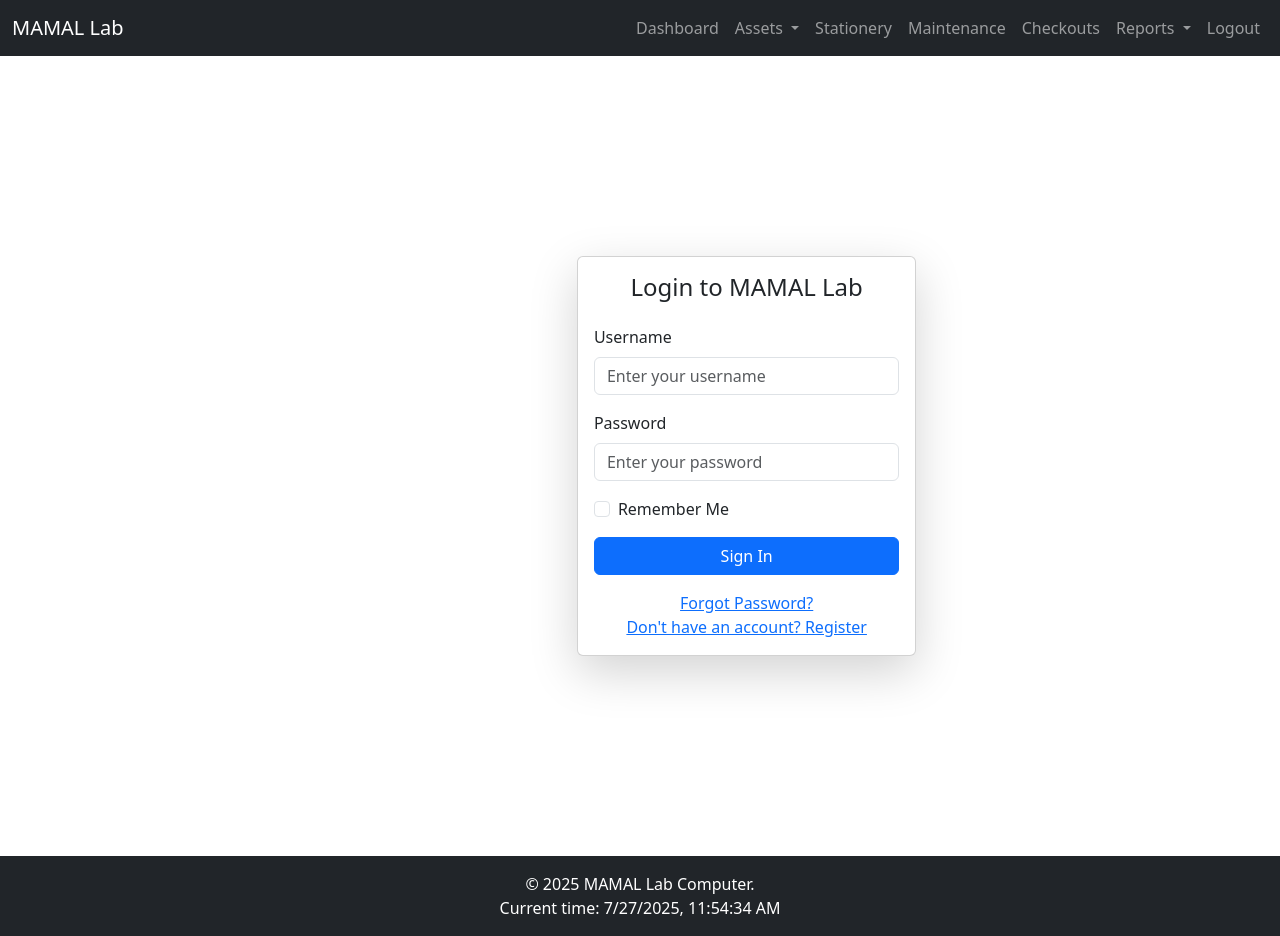
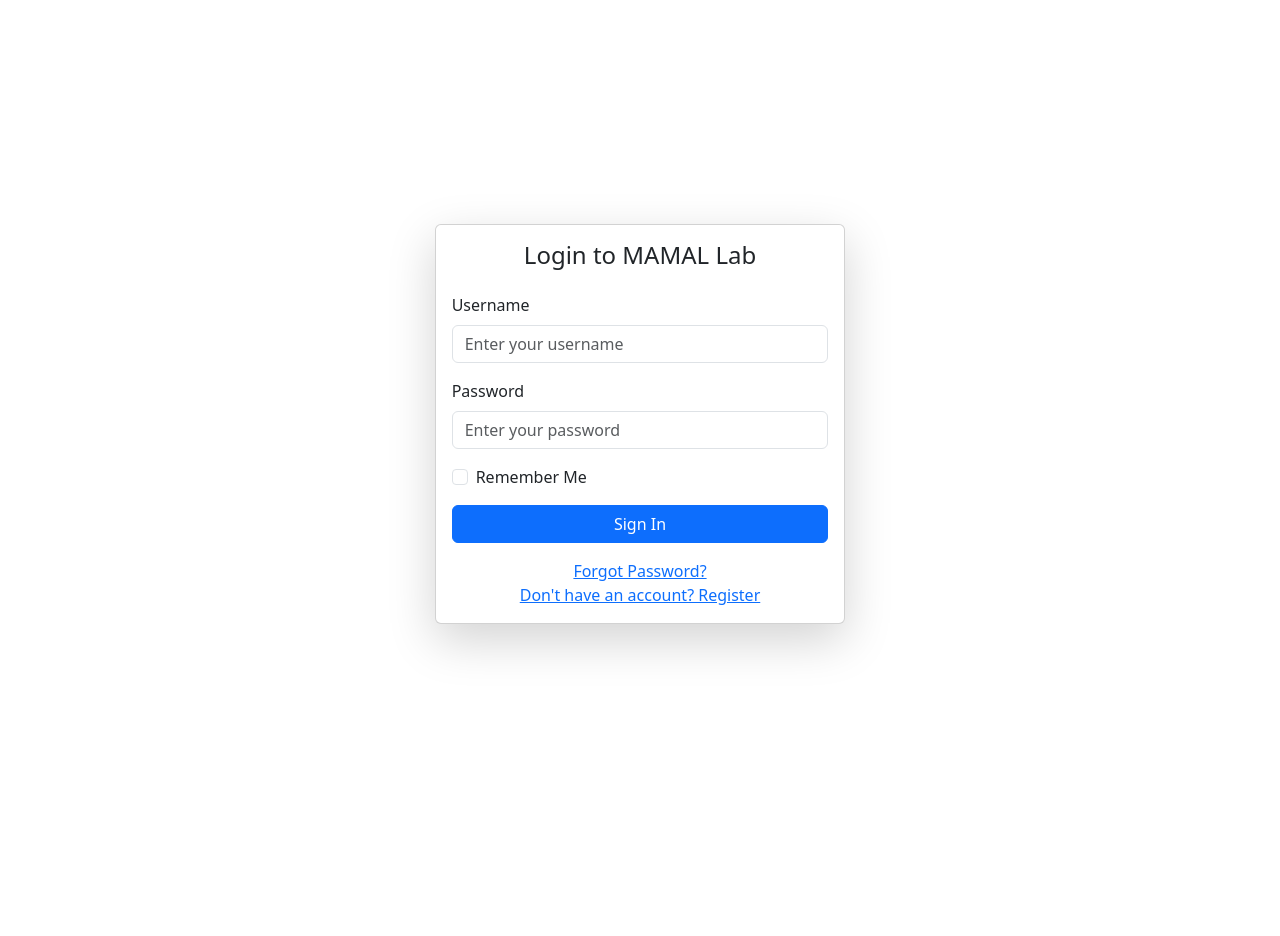
Before and after one commit to Nyakwar-Orera/mamal-inventory-system, a Flask app: a page that uses app/templates/layouts/base.html in a window 1280 px wide. After the commit the page ends 653 px from the top, so only its background shows below. Run offline with Flask 3, Linux system fonts and the light colour scheme.

Commit message:
Update base.html

```diff
--- a/app/templates/layouts/base.html
+++ b/app/templates/layouts/base.html
@@ -2,17 +2,20 @@
 <html lang="en">
 
 <head>
-    <meta charset="UTF-8">
-    <meta name="viewport" content="width=device-width, initial-scale=1.0">
+    <meta charset="UTF-8" />
+    <meta name="viewport" content="width=device-width, initial-scale=1" />
     <title>{% block title %}MAMAL Lab Inventory System{% endblock %}</title>
-    <link href="https://cdn.jsdelivr.net/npm/bootstrap@5.3.0/dist/css/bootstrap.min.css" rel="stylesheet">
-    <link rel="stylesheet" href="https://cdn.jsdelivr.net/npm/bootstrap-icons@1.10.5/font/bootstrap-icons.css">
-    <link rel="stylesheet" href="{{ url_for('static', filename='css/styles.css') }}">
+    <link href="https://cdn.jsdelivr.net/npm/bootstrap@5.3.0/dist/css/bootstrap.min.css" rel="stylesheet" />
+    <link rel="stylesheet" href="https://cdn.jsdelivr.net/npm/bootstrap-icons@1.10.5/font/bootstrap-icons.css" />
+    <link rel="stylesheet" href="{{ url_for('static', filename='css/styles.css') }}" />
     {% block styles %}{% endblock %}
 </head>
 
 <body class="d-flex flex-column min-vh-100">
 
+{% set hide_nav = request.endpoint in ['auth.login', 'main.index'] %}
+
+{% if not hide_nav %}
 <!-- Navbar -->
 <nav class="navbar navbar-expand-lg navbar-dark bg-dark">
     <div class="container-fluid">
@@ -62,25 +65,30 @@
         </div>
     </div>
 </nav>
+{% endif %}
 
-    <!-- Main Content Area -->
 <div class="container-fluid">
     <div class="row">
+        {% if not hide_nav %}
             {% include 'includes/sidebar.html' %}
-            <main class="col-md-9 ms-sm-auto col-lg-10 px-md-4">
+        {% endif %}
+        <main class="{{ 'col-md-9 ms-sm-auto col-lg-10 px-md-4' if not hide_nav else 'col-12 p-4' }}">
+            {% if not hide_nav %}
                 {% include 'includes/flash_messages.html' %}
+            {% endif %}
             {% block content %}{% endblock %}
         </main>
     </div>
 </div>
 
+{% if not hide_nav %}
 <!-- Footer -->
 <footer class="bg-dark text-white text-center py-3 mt-auto">
     <div>&copy; <span id="year"></span> MAMAL Lab Computer.</div>
     <div>Current time: <span id="datetime"></span></div>
 </footer>
+{% endif %}
 
-    <!-- Scripts -->
 <script src="https://cdn.jsdelivr.net/npm/bootstrap@5.3.0/dist/js/bootstrap.bundle.min.js"></script>
 <script src="https://cdn.jsdelivr.net/npm/chart.js"></script>
 <script src="{{ url_for('static', filename='js/main.js') }}"></script>
```
Lines whose indentation alone changed are shown as unchanged.
